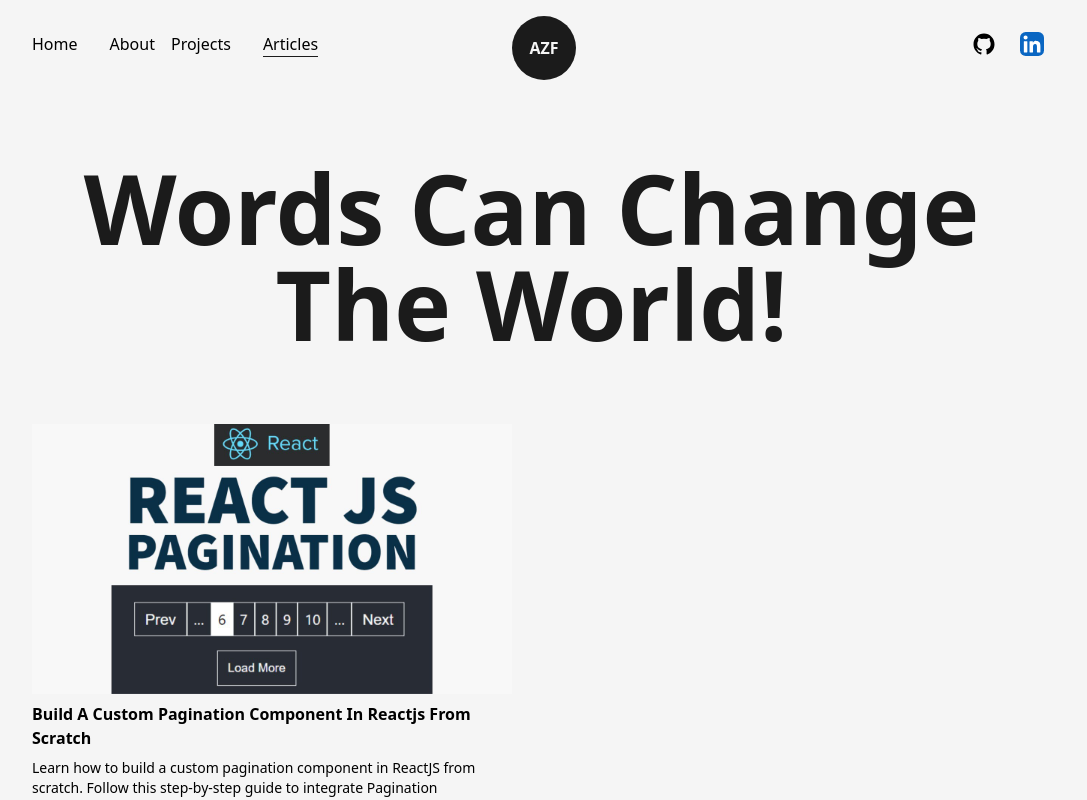
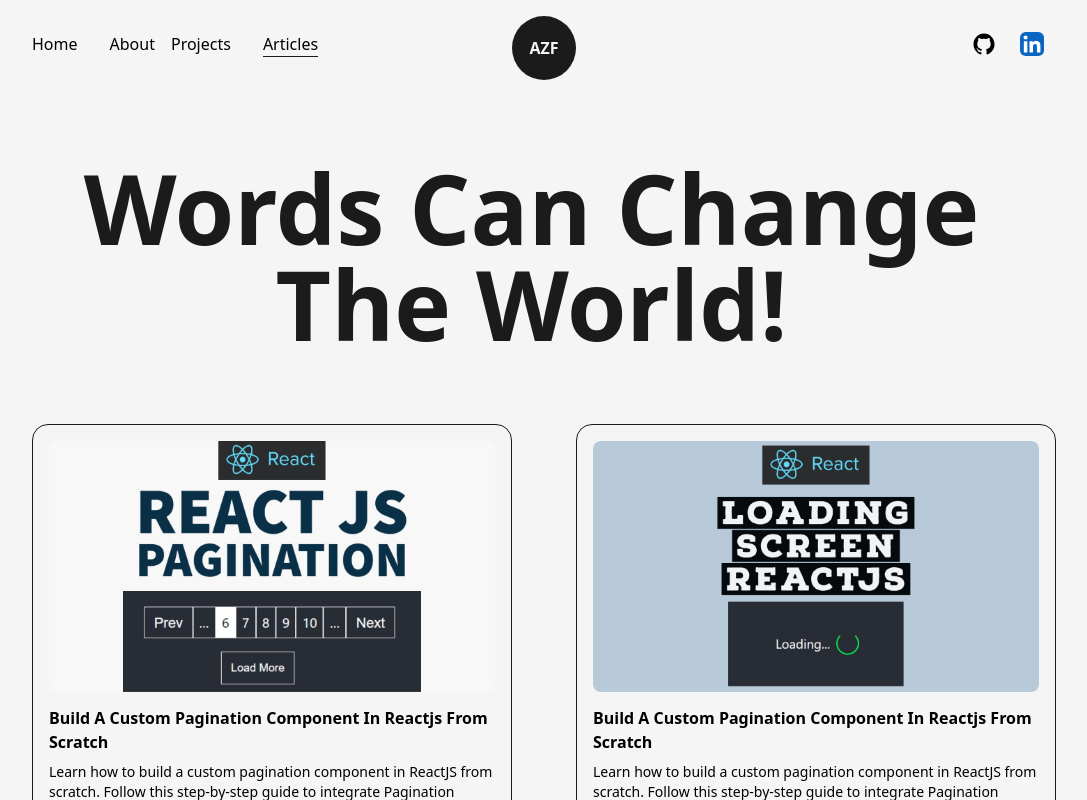
Before and after one commit to Alejandrozf23/developer-portafolio, a Next.js app: page /articles in a window 1280 px wide. Shown: the top 800 px of the page, without its empty margins (96-1183 px from the left). Built offline with nearby package versions, Linux system fonts and the light colour scheme.

Commit message:
Add framer motion to image in articles and projects pages

```diff
--- a/src/pages/articles.js
+++ b/src/pages/articles.js
@@ -4,16 +4,22 @@ import Head from "next/head";
 import Link from "next/link";
 import React from "react";
 import article1 from "../../public/images/articles/pagination component in reactjs.jpg"
+import article2 from "../../public/images/articles/create loading screen in react js.jpg"
 import Image from "next/image";
+import { motion } from "framer-motion";
+
+const FramerImage = motion(Image);
 
 const FeaturedArticle = ({img, title, time, summary, link}) => {
     return(
-        <li>
-            <Link href={link} target="_blank" className="w-full cursor-pointer overflow-hidden rounded-lg">
-                <Image src={img} alt={title} className="w-full h-auto"/>
+        <li className="col-span-1 w-full p-4 bg-light border border-solid border-dark rounded-2xl">
+            <Link href={link} target="_blank" className="w-full inline-block cursor-pointer overflow-hidden rounded-lg">
+                <FramerImage src={img} alt={title} className="w-full h-auto"
+                    whileHover={{scale:1.05}}
+                    transition={{duration:0.2}}/>
             </Link>
             <Link href={link} target="_blank">
-                <h2 className="capitalize text-2x1 font-bold my-2">{title}</h2>
+                <h2 className="capitalize text-2x1 font-bold my-2 hover:underline">{title}</h2>
             </Link>
             <p className="text-sm mb-2">{summary}</p>
             <span className="text-primary font-semibold">{time}</span>
@@ -40,6 +46,14 @@ const articles = () => {
                             time="9 min read"
                             link="/"
                             img={article1}/>
+                        <FeaturedArticle
+                            title="Build A Custom Pagination Component In Reactjs From Scratch"
+                            summary="Learn how to build a custom pagination component in ReactJS from scratch.
+                            Follow this step-by-step guide to integrate Pagination component in your ReactJS project.
+                            9 min read"
+                            time="9 min read"
+                            link="/"
+                            img={article2}/>
                     </ul>
                 </Layout>
             </main>
--- a/src/pages/projects.js
+++ b/src/pages/projects.js
@@ -6,6 +6,9 @@ import Link from "next/link";
 import React from "react";
 import project1 from "../../public/images/projects/crypto-screener-cover-image.jpg";
 import Image from "next/image";
+import { motion } from "framer-motion";
+
+const FramerImage = motion(Image);
 
 const FeaturedProject = ({type, title, summary, img, link, github}) => {
     return(
@@ -13,7 +16,9 @@ const FeaturedProject = ({type, title, summary, img, link, github}) => {
             border border-solid border-dark bg-light shadow-2xl p-12">
             <div className="absolute top-0 -right-3 -z-10 w-[101%] h-[103%] rounded-[2.5rem] bg-dark rounded-br-3xl"/>
             <Link href={link} target="_blank" className="w-1/2 cursor-pointer overflow-hidden rounded-lg">
-                <Image src={img} alt={title} className="w-full h-auto"/>
+                <FramerImage src={img} alt={title} className="w-full h-auto"
+                    whileHover={{scale:1.05}}
+                    transition={{duration:0.2}}/>
             </Link>
             <div className="w-1/2 flex flex-col items-start justify-between pl-6">
                 <span className="text-primary font-medium text-x1">{type}</span>
@@ -36,7 +41,9 @@ const Project = ({title, type, img, link, github}) => {
         <article className="w-full flex flex-col items-center justify-center rounded-2xl border border-solid border-dark bg-light p-6 relative">
             <div className="absolute top-0 -right-3 -z-10 w-[101%] h-[103%] rounded-[2rem] bg-dark rounded-br-3xl"/>
             <Link href={link} target="_blank" className="w-full cursor-pointer overflow-hidden rounded-lg">
-                <Image src={img} alt={title} className="w-full h-auto"/>
+                <FramerImage src={img} alt={title} className="w-full h-auto"
+                    whileHover={{scale:1.05}}
+                    transition={{duration:0.2}}/>
             </Link>
             <div className="w-full flex flex-col items-start justify-between mt-4">
                 <span className="text-primary font-medium text-x1">{type}</span>
```
Lines whose indentation alone changed are shown as unchanged.
